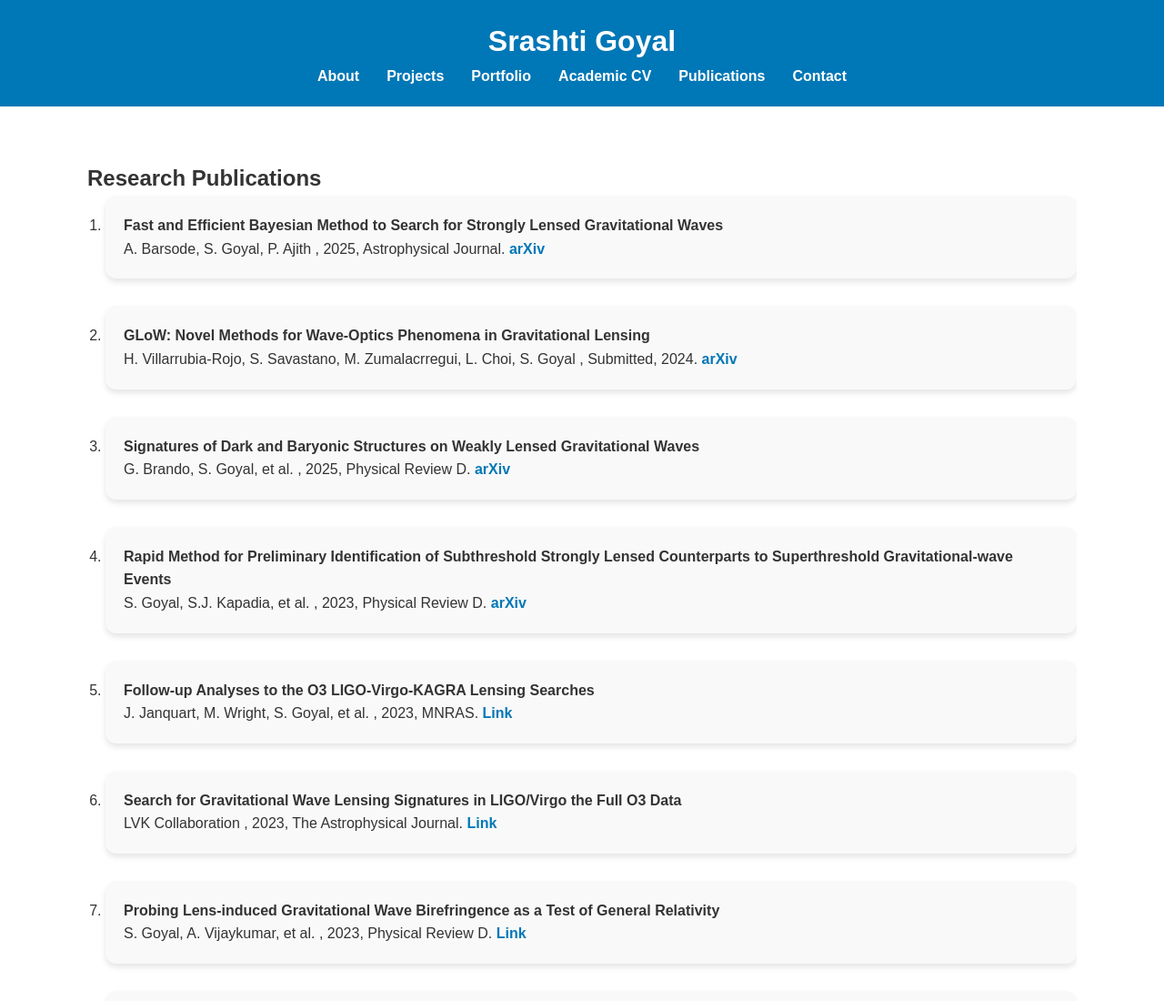
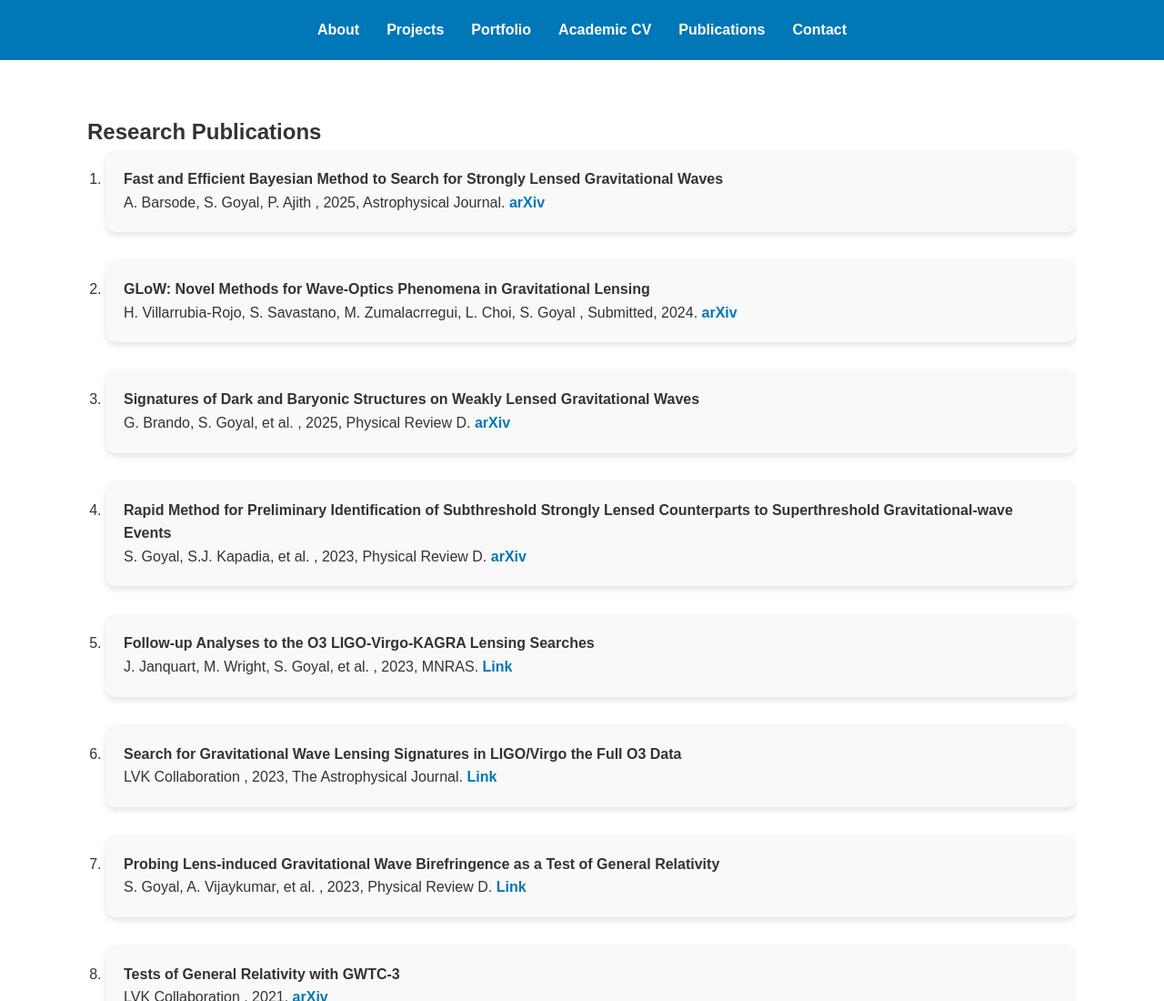
Before and after one commit to srashtig/personal, a plain HTML site: page publications.html in a window 1280 px wide. Shown: the top 1100 px of the page at 91% size. Drawn offline with Linux system fonts and the light colour scheme.

Commit message:
Update publications.html

```diff
--- a/publications.html
+++ b/publications.html
@@ -11,7 +11,6 @@
 
 <header>
         <div class="container">
-            <h1>Srashti Goyal</h1>
             <nav>
                 <ul>
                     <li><a href="index.html#about">About</a></li>
```
